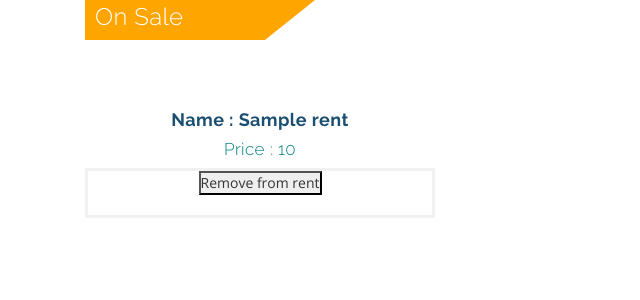
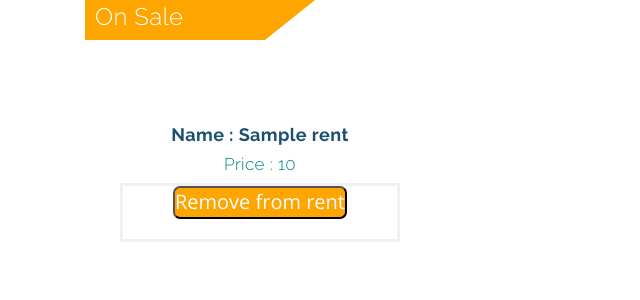
Before and after one commit to AdityaShukla0001/shopping-website-using-flask-and-mongoDB, a Flask app: page /viewyourproducts in a window 1280 px wide. Shown: the part 102-402 px from the top of the page, without its empty margins (0-640 px from the left). Run offline with Flask 2, Linux system fonts and the light colour scheme; the visitor is signed in with stand-in values (Sample User, id 1); a database or web service that is not in the repository returns one stand-in record (values such as "Sample title"); some libraries are stand-ins or nearby versions.

Commit message:
yourproducts

```diff
--- a/templates/yourproducts.html
+++ b/templates/yourproducts.html
@@ -24,11 +24,11 @@
 				<div class="product-top">
 
 				</div>
-				<div class="product-bottom text-center"  style="margine:10%">
+				<div class="product-bottom text-center"  style="margin:10%">
 					<h3>Name : {{rresult[x]['model_name']}}</h3>
 					<h5>Price : {{rresult[x]['expected_price']}}</h5>
 			<form action="/removefromyourorders" method='POST'>
-			<button type="submit" name =  "remove" value ="{{rresult[x]['model_name']}}">Remove from rent</button>
+			<button type="submit" style="background-color:orange;border-radius:7px;font-size:20px;color:#fff" name =  "remove" value ="{{rresult[x]['model_name']}}">Remove from rent</button>
 			</form>
 				</div>
 			</div>
```
